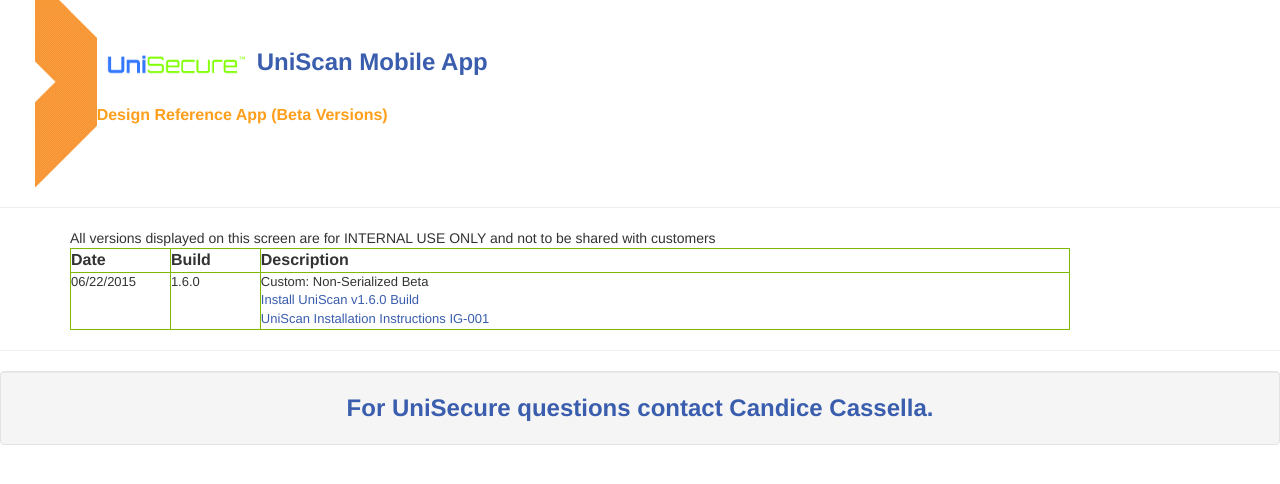
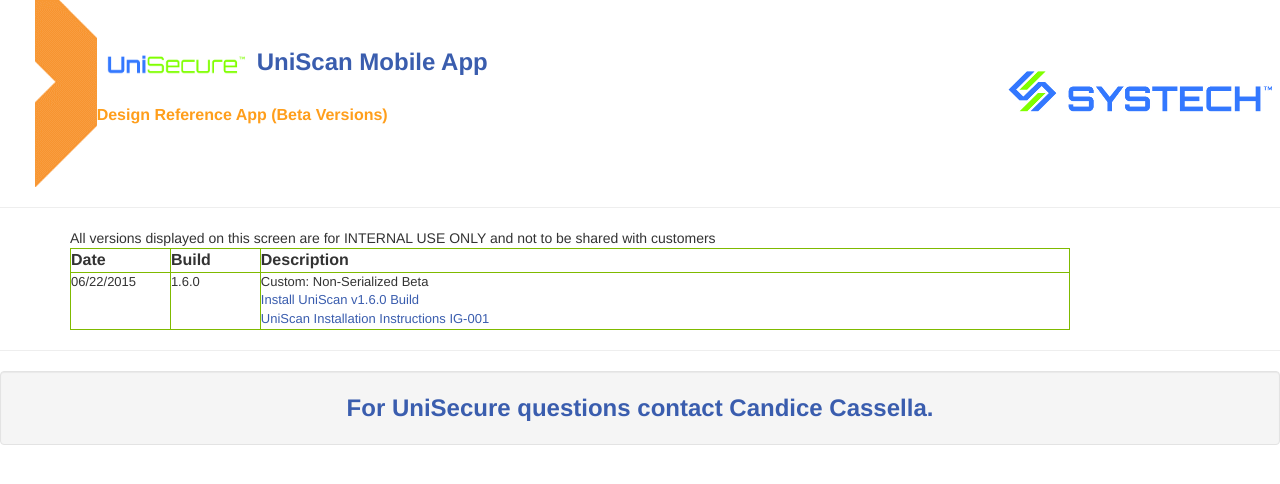
Before and after one commit to UnisecurePLM/UnisecurePLM.github.io, a plain HTML site: page index.html in a window 1280 px wide. Drawn offline with Linux system fonts and the light colour scheme.

Commit message:
systech logo

```diff
--- a/index.html
+++ b/index.html
@@ -38,7 +38,7 @@ a:hover {
 
         </strong>
           <h1 class="text-center"></h1>        </th>
-      <th width="300" align="right">   <img src="css/sys-one.css" align="right" alt="" width="300"/> </th>
+      <th width="300" align="right">   <img src="images/Systech_Logo_FullColor.jpg" alt="Systech Logo"  align="right" width="300"/>  </th>
       </tr>
     </tbody>
   </table>
```
